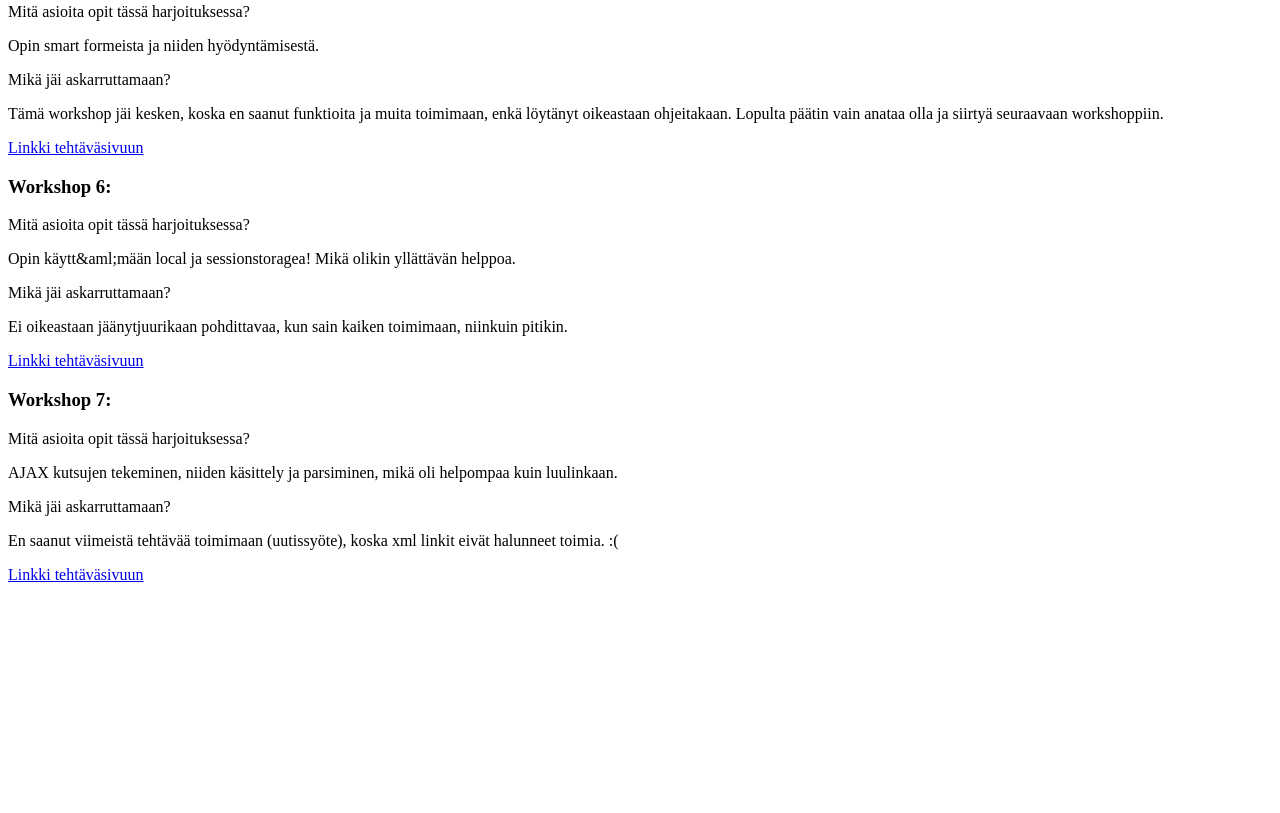
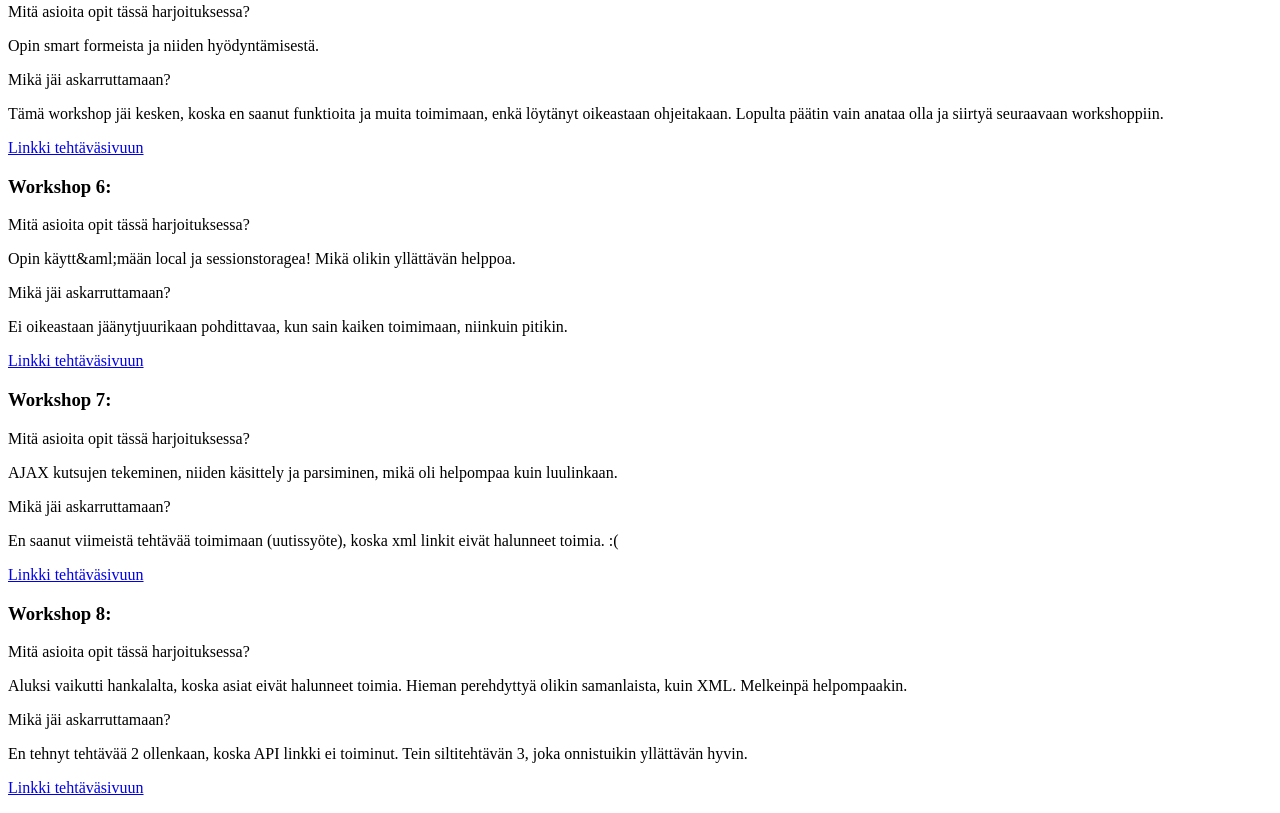
Before and after one commit to minkalaa/JS-kurssi, a plain HTML site: page index.html in a window 1280 px wide. Shown: the part 1178-1991 px from the top of the page. Before the commit the page ends 1778 px from the top, so only its background shows below. Drawn offline with Linux system fonts and the light colour scheme.

Commit message:
Update index.html

```diff
--- a/index.html
+++ b/index.html
@@ -55,5 +55,12 @@
 <p>Mik&auml; j&auml;i askarruttamaan?</p>
   <p>En saanut viimeistä tehtävää toimimaan (uutissyöte), koska xml linkit eiv&auml;t halunneet toimia. :(</p>
 <p><a href="https://github.com/minkalaa/JS-kurssi/blob/master/ws7.html">Linkki teht&auml;v&auml;sivuun</a></p>
+
+  <h3>Workshop 8:</h3>
+<p>Mit&auml; asioita opit t&auml;ss&auml; harjoituksessa?</p>
+  <p>Aluksi vaikutti hankalalta, koska asiat eivät halunneet toimia. Hieman perehdytty&auml; olikin samanlaista, kuin XML. Melkeinp&auml; helpompaakin.</p>
+<p>Mik&auml; j&auml;i askarruttamaan?</p>
+  <p>En tehnyt teht&auml;v&auml;&auml; 2 ollenkaan, koska API linkki ei toiminut. Tein siltitehtävän 3, joka onnistuikin yllättävän hyvin.</p>
+<p><a href="https://github.com/minkalaa/JS-kurssi/blob/master/ws8.html">Linkki teht&auml;v&auml;sivuun</a></p>
 </body>
 </html>
```
